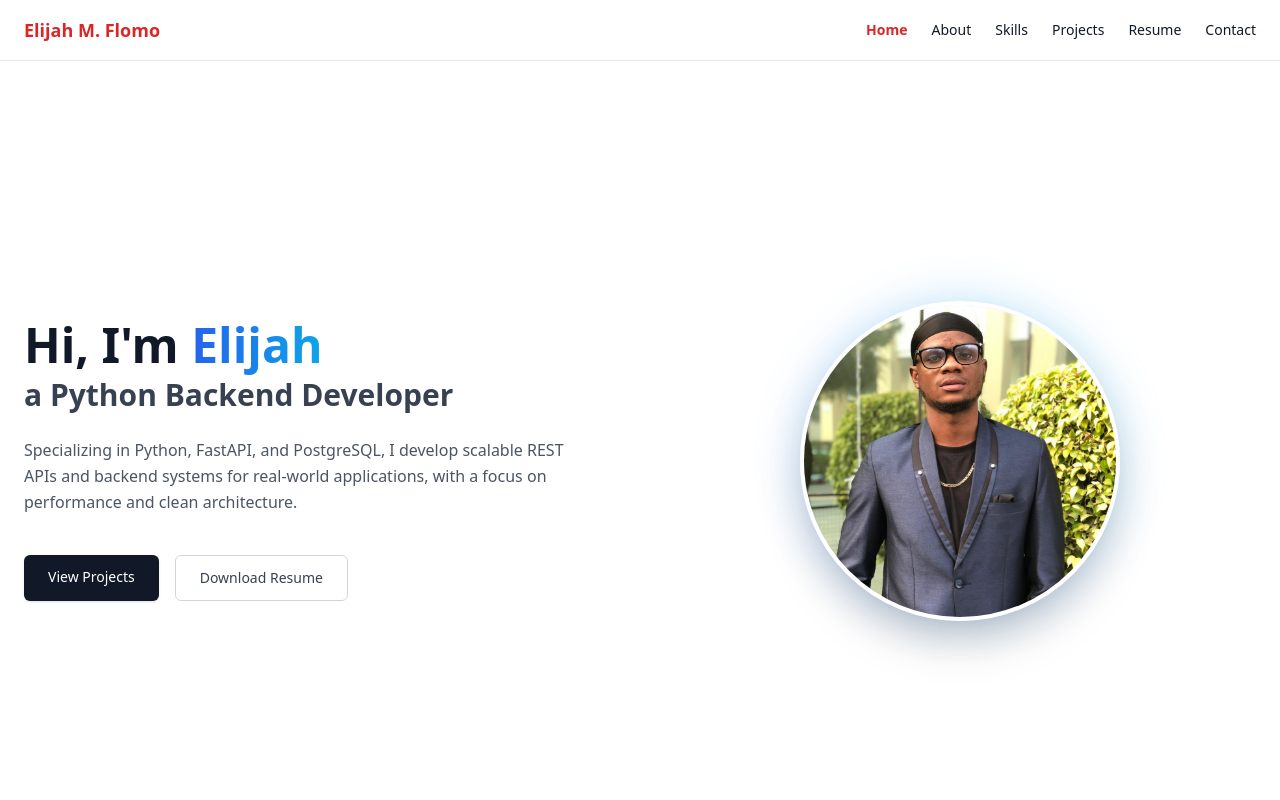
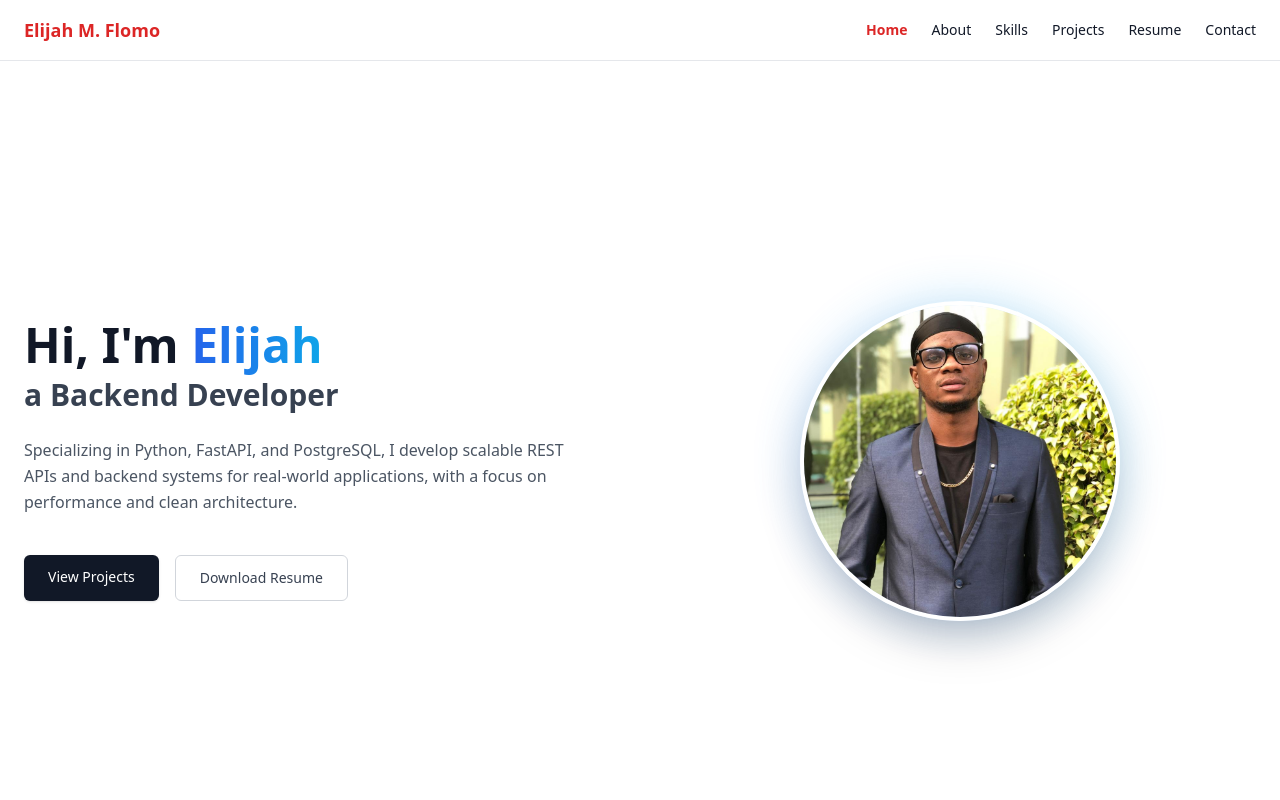
Before and after one commit to Kpellehboy/portfolio, a Next.js app: page / in a window 1280 px wide. Shown: the top 800 px of the page. Built offline with nearby package versions, Linux system fonts and the light colour scheme.

Commit message:
update the ul

```diff
--- a/app/components/Hero.jsx
+++ b/app/components/Hero.jsx
@@ -19,7 +19,7 @@ export default function Hero() {
             </span>
           </h1>
           <h2 className="text-2xl md:text-3xl font-semibold text-gray-700 dark:text-gray-300 mt-2">
-           a Python Backend Developer
+           a Backend Developer
           </h2>
 
           <p className="mt-6 text-base text-gray-600 dark:text-gray-400 leading-relaxed max-w-xl">
```
Also changed, not shown: 1 other file (tests, documents, lock files or other folders).
